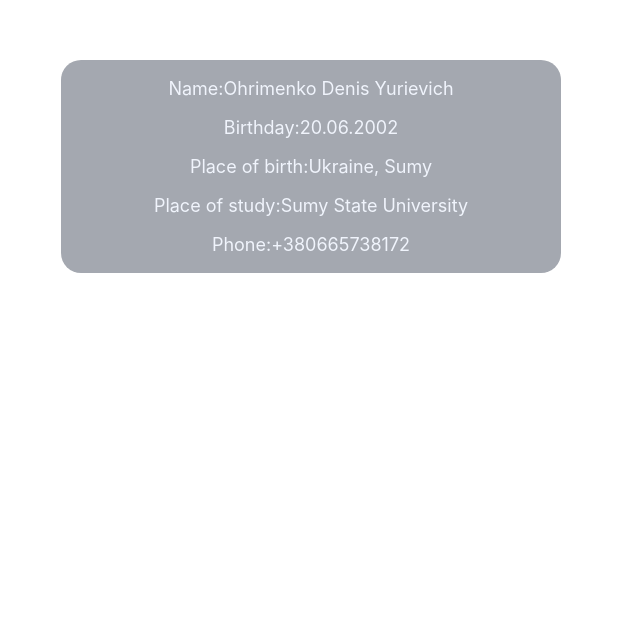
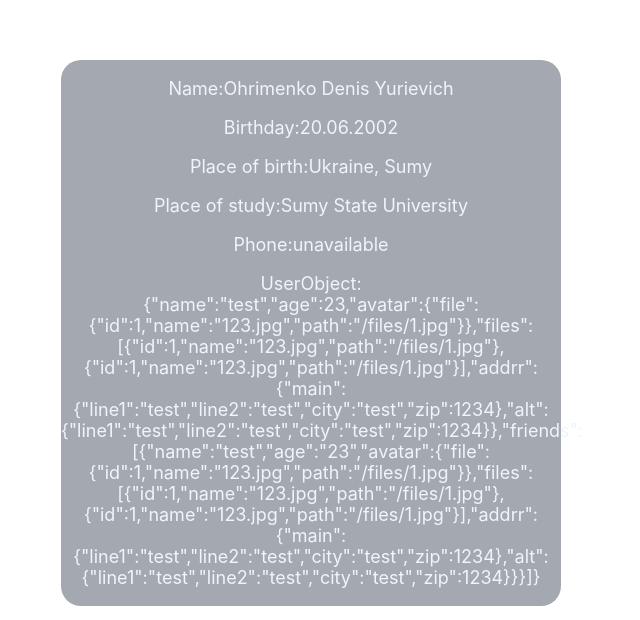
Before and after one commit to woxer77/mindk-project, a React (Create React App) app in the folder front/: page /profile in a window 1280 px wide. Shown: the part 180-800 px from the top of the page, without its empty margins (329-969 px from the left). Built offline with nearby package versions, Linux system fonts and the light colour scheme.

Commit message:
feat: added PropTypes and ErrorBoundary

```diff
--- a/front/package.json
+++ b/front/package.json
@@ -6,6 +6,7 @@
     "@testing-library/jest-dom": "^5.16.1",
     "@testing-library/react": "^11.2.7",
     "@testing-library/user-event": "^12.8.3",
+    "prop-types": "^15.8.1",
     "react": "^17.0.2",
     "react-dom": "^17.0.2",
     "react-router-dom": "^6.2.1",
--- a/front/src/App.js
+++ b/front/src/App.js
@@ -1,5 +1,4 @@
 import React from 'react';
-
 import {
   BrowserRouter,
   Routes,
@@ -7,24 +6,29 @@
 } from 'react-router-dom';
 
 import './App.css';
-import { Articles } from './components/articles/articles';
+
+import ErrorBoundary from './components/ErrorBoudnary';
+import Article from './components/article/article';
 import { AddArticle } from './components/add article/addArticle';
-import { Profile } from './components/profile/profile';
+import Profile from './components/profile/profile';
 import { DateComp } from './components/date/date';
 
 function App() {
   return (
     <div className="App">
+      <ErrorBoundary>
         <BrowserRouter>
           <Routes>
             <Route path="/" element={<p>Hello, this is main page</p>} />
-          <Route path="/articles/add-article" element={<AddArticle />} />
+            <Route path="*" element={<div>Error 404</div>} />
+            <Route path="/article/add-article" element={<AddArticle />} />
+            <Route path="/date/:date" element={<DateComp />} />
+
             <Route
-            path="/articles/:id"
+              path="/article/:id"
               element={(
-              <Articles
+                <Article
                   text="React (also known as React.js or ReactJS) is a free and open-source front-end JavaScript library for building user interfaces based on UI components. It is maintained by Meta (formerly Facebook) and a community of individual developers and companies. React can be used as a base in the development of single-page or mobile applications. However, React is only concerned with state management and rendering that state to the DOM, so creating React applications usually requires the use of additional libraries for routing, as well as certain client-side functionality."
-                creator="Ohrimenko Denis"
                   creationDate="07.01.2022"
                 />
               )}
@@ -37,14 +41,86 @@
                   birthDate="20.06.2002"
                   placeOfBirth="Ukraine, Sumy"
                   educationPlace="Sumy State University"
-                phoneNumber="+380665738172"
+                  user={{
+                    name: 'test',
+                    age: 23,
+                    avatar: {
+                      file: {
+                        id: 1,
+                        name: '123.jpg',
+                        path: '/files/1.jpg',
+                      },
+                    },
+                    files: [
+                      {
+                        id: 1,
+                        name: '123.jpg',
+                        path: '/files/1.jpg',
+                      },
+                      {
+                        id: 1,
+                        name: '123.jpg',
+                        path: '/files/1.jpg',
+                      }],
+                    addrr: {
+                      main: {
+                        line1: 'test',
+                        line2: 'test',
+                        city: 'test',
+                        zip: 1234,
+                      },
+                      alt: {
+                        line1: 'test',
+                        line2: 'test',
+                        city: 'test',
+                        zip: 1234,
+                      },
+                    },
+                    friends: [
+                      {
+                        name: 'test',
+                        age: '23',
+                        avatar: {
+                          file: {
+                            id: 1,
+                            name: '123.jpg',
+                            path: '/files/1.jpg',
+                          },
+                        },
+                        files: [
+                          {
+                            id: 1,
+                            name: '123.jpg',
+                            path: '/files/1.jpg',
+                          },
+                          {
+                            id: 1,
+                            name: '123.jpg',
+                            path: '/files/1.jpg',
+                          }],
+                        addrr: {
+                          main: {
+                            line1: 'test',
+                            line2: 'test',
+                            city: 'test',
+                            zip: 1234,
+                          },
+                          alt: {
+                            line1: 'test',
+                            line2: 'test',
+                            city: 'test',
+                            zip: 1234,
+                          },
+                        },
+                      },
+                    ],
+                  }}
                 />
               )}
             />
-          <Route path="/date/:date" element={<DateComp />} />
-          <Route path="*" element={<div>Error 404</div>} />
           </Routes>
         </BrowserRouter>
+      </ErrorBoundary>
     </div>
   );
 }
--- /dev/null
+++ b/front/src/PropTypes/profileDefaultProps.js
@@ -0,0 +1,18 @@
+module.exports = {
+  phoneNumber: 'unavailable',
+
+  user: {
+    name: 'unavailable',
+    addrr: {
+      main: {
+        line2: 'unavailable',
+        zip: 'unavailable',
+      },
+      alt: {
+        line1: 'unavailable',
+        line2: 'unavailable',
+        zip: 'unavailable',
+      },
+    },
+  },
+};
--- /dev/null
+++ b/front/src/PropTypes/profileProps.js
@@ -0,0 +1,43 @@
+const PropTypes = require('prop-types');
+
+const userPropTypes = {
+  name: PropTypes.string.isRequired,
+  age: PropTypes.number.isRequired,
+  avatar: PropTypes.shape({
+    file: PropTypes.shape({
+      id: PropTypes.number.isRequired,
+      name: PropTypes.string.isRequired,
+      path: PropTypes.string.isRequired,
+    }),
+  }),
+  files: PropTypes.arrayOf(PropTypes.shape({
+    id: PropTypes.number.isRequired,
+    name: PropTypes.string.isRequired,
+    path: PropTypes.string.isRequired,
+  })),
+  addrr: PropTypes.shape({
+    main: PropTypes.shape({
+      line1: PropTypes.string.isRequired,
+      line2: PropTypes.string,
+      city: PropTypes.string.isRequired,
+      zip: PropTypes.number,
+    }),
+    alt: PropTypes.shape({
+      line1: PropTypes.string,
+      line2: PropTypes.string,
+      city: PropTypes.string.isRequired,
+      zip: PropTypes.number,
+    }),
+  }),
+};
+
+module.exports = {
+  fullName: PropTypes.string.isRequired,
+  birthDate: PropTypes.string.isRequired,
+  placeOfBirth: PropTypes.string.isRequired,
+  educationPlace: PropTypes.string.isRequired,
+  phoneNumber: PropTypes.string,
+
+  user: PropTypes.shape(userPropTypes),
+  friends: PropTypes.arrayOf(PropTypes.shape(userPropTypes)),
+};
--- /dev/null
+++ b/front/src/components/ErrorBoudnary.jsx
@@ -0,0 +1,24 @@
+import React from 'react';
+
+export default class ErrorBoundary extends React.Component {
+  constructor(props) {
+    super(props);
+    this.state = { hasError: false };
+  }
+
+  static getDerivedStateFromError(error) {
+    return { hasError: true };
+  }
+
+  componentDidCatch(error, errorInfo) {
+    console.log(error, errorInfo);
+  }
+
+  render() {
+    if (this.state.hasError) {
+      return <h1>Что-то пошло не так.</h1>;
+    }
+
+    return this.props.children;
+  }
+}
--- a/front/src/components/add article/addArticle.js
+++ b/front/src/components/add article/addArticle.js
@@ -2,6 +2,8 @@
 import './style.css';
 
 export function AddArticle() {
+  throw Error; // for test ErrorBoundary
+
   return (
     <div className="addArticleContainer">
       <p>
--- a/front/src/components/articles/articles.js
+++ b/front/src/components/article/article.js
@@ -2,10 +2,11 @@
 import { useParams } from 'react-router-dom';
 
 import './style.css';
+import PropTypes from 'prop-types';
 
-export function Articles({
+const Article = ({
   text, creator, creationDate,
-}) {
+}) => {
   const params = useParams();
 
   function isUpperLetters(string) {
@@ -52,4 +53,16 @@
     );
   }
   return (<div>Error 404</div>);
-}
+};
+
+Article.propTypes = {
+  text: PropTypes.string.isRequired,
+  creator: PropTypes.string,
+  creationDate: PropTypes.string.isRequired,
+};
+
+Article.defaultProps = {
+  creator: 'unknown creator',
+};
+
+export default Article;
--- a/front/src/components/profile/profile.js
+++ b/front/src/components/profile/profile.js
@@ -1,10 +1,12 @@
 import React from 'react';
+
 import './style.css';
+import profileProps from '../../PropTypes/profileProps';
+import defaultProfileProps from '../../PropTypes/profileDefaultProps';
 
-export function Profile({
-  fullName, birthDate, placeOfBirth, educationPlace, phoneNumber,
-}) {
-  return (
+const Profile = ({
+  fullName, birthDate, placeOfBirth, educationPlace, phoneNumber, user,
+}) => (
   <div className="profileContainer">
     <p>
       Name:
@@ -26,6 +28,15 @@
       Phone:
       {phoneNumber}
     </p>
+    <p>
+      UserObject:
+      <br />
+      {JSON.stringify(user)}
+    </p>
   </div>
 );
-}
+
+Profile.propTypes = profileProps;
+Profile.defaultProps = defaultProfileProps;
+
+export default Profile;
--- a/front/src/containers/body/body.js
+++ b/front/src/containers/body/body.js
@@ -1,14 +1,14 @@
 import React from 'react';
 
-import { Articles } from '../../components/articles/articles';
+import { Article } from '../../components/article/article';
 import { AddArticle } from '../../components/add article/addArticle';
 import { Profile } from '../../components/profile/profile';
 
 export function Body({ currentPage }) {
   switch (currentPage) {
-    case 'articles': {
+    case 'article': {
       return (
-        <Articles
+        <Article
           title="New article about React.js"
           text="React (also known as React.js or ReactJS) is a free and open-source front-end JavaScript library for building user interfaces based on UI components. It is maintained by Meta (formerly Facebook) and a community of individual developers and companies. React can be used as a base in the development of single-page or mobile applications. However, React is only concerned with state management and rendering that state to the DOM, so creating React applications usually requires the use of additional libraries for routing, as well as certain client-side functionality."
           creator="Ohrimenko Denis"
--- a/front/src/containers/header/header.js
+++ b/front/src/containers/header/header.js
@@ -4,7 +4,7 @@
 
 export function Header({ setCurrentPage }) {
   const COMPONENTS_IDS = {
-    ARTICLES: 'articles',
+    ARTICLES: 'article',
     ADD_ARTICLE: 'addArticle',
     PROFILE: 'profile',
   };
@@ -23,7 +23,7 @@
 //
 // export function Header({ setCurrentPage }) {
 //   const COMPONENTS_IDS = {
-//     ARTICLES: 'articles',
+//     ARTICLES: 'article',
 //     ADD_ARTICLE: 'addArticle',
 //     PROFILE: 'profile',
 //   };
@@ -35,7 +35,7 @@
 //
 //   return (
 //     <header>
-//       <button type="button" onClick={setPage(COMPONENTS_IDS.ARTICLES)}> Articles </button>
+//       <button type="button" onClick={setPage(COMPONENTS_IDS.ARTICLES)}> Article </button>
 //       <button type="button" onClick={setPage(COMPONENTS_IDS.ADD_ARTICLE)}> Add Article </button>
 //       <button type="button" onClick={setPage(COMPONENTS_IDS.PROFILE)}> Profile </button>
 //     </header>
```
Also changed, not shown: front/.eslintrc.json, front/src/components/article/style.css (renamed from front/src/components/articles/style.css), 1 other file (tests, documents, lock files or other folders). Lines whose indentation alone changed are shown as unchanged.
